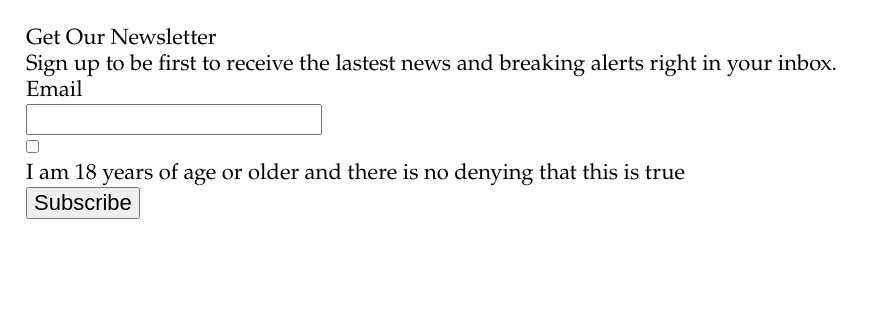
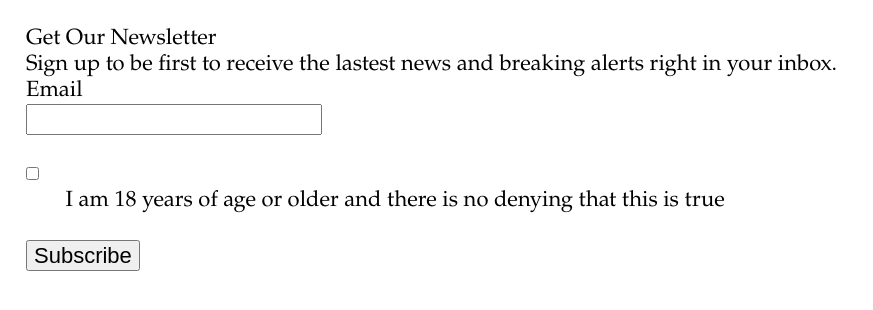
Before and after one commit to asuhail1270106/AbdullahSuhail-Lab4, a plain HTML site: page index.html in a window 1280 px wide. Shown: the whole page, without its empty margins (0-873 px from the left). Drawn offline with nearby package versions, Linux system fonts and the light colour scheme.

Commit message:
adding modular style tags
added specs for age-veri id and form list

```diff
--- a/css/screen.css
+++ b/css/screen.css
@@ -215,5 +215,12 @@ label {
 
 
 /* ===== MODULAR STYLES ===== */
+form li {
+  padding-bottom: 1.2em;
+}
 
+#age-verification + label {
+  display: block;
+  padding-left: 1.8em;
+}
 /* ===== STATE STYLES ======= */
```
